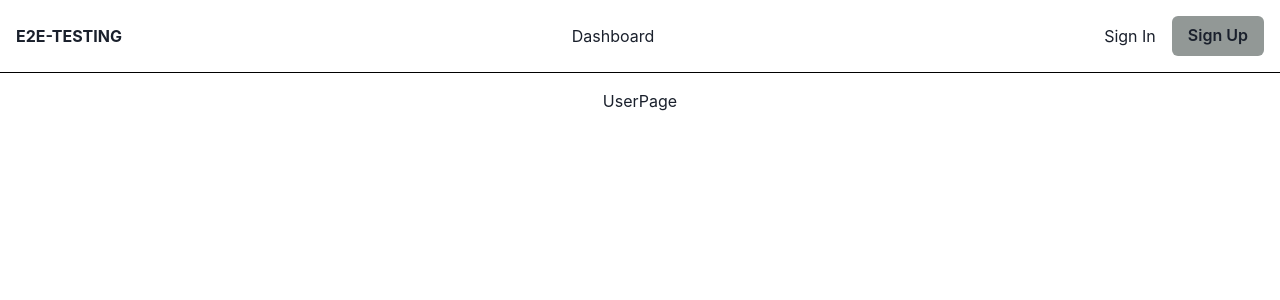
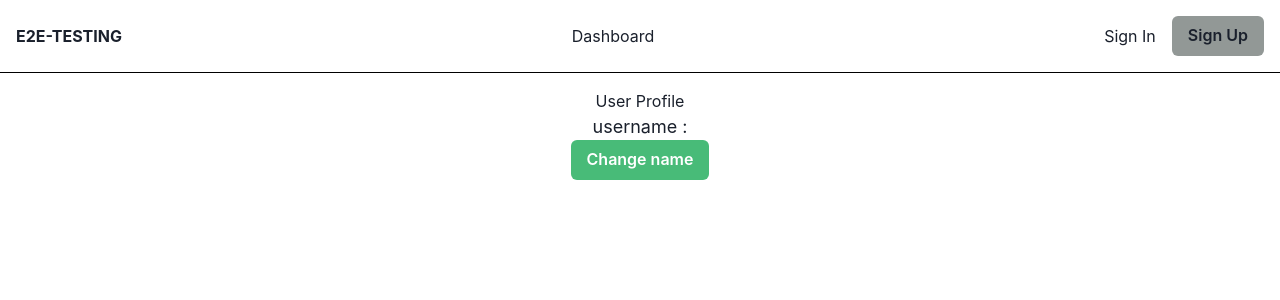
Before and after one commit to codemalcolm/e2e-testing-client, a React (Create React App) app: page /user-page in a window 1280 px wide. Shown: the top 300 px of the page. Built offline with nearby package versions, Linux system fonts and the light colour scheme.

Commit message:
Added fetching user data when user visits UserPage

```diff
--- a/src/Pages/UserPage.jsx
+++ b/src/Pages/UserPage.jsx
@@ -1,5 +1,20 @@
+import { useEffect } from "react";
+import axios from "axios";
+import { Box, Button, Flex, Spinner, Text } from "@chakra-ui/react";
+import useFetchUserProfile from "../hooks/useFetchUserProfile";
+
 const UserPage = () => {
-  return <div>UserPage</div>;
+  const { userData, loading, error } = useFetchUserProfile();
+
+  return (
+    <Flex justifyContent={"center"} alignItems={"center"} flexDirection={"column"}>
+      {loading ? <Spinner /> : <Box>User Profile</Box>}
+      <Flex flexDirection={"column"} alignItems={"center"}>
+        <Text fontSize={18}>username : {userData?.username}</Text>
+        <Button bgColor="green.400" color="white">Change name</Button>
+      </Flex>
+    </Flex>
+  );
 };
 
 export default UserPage;
```
